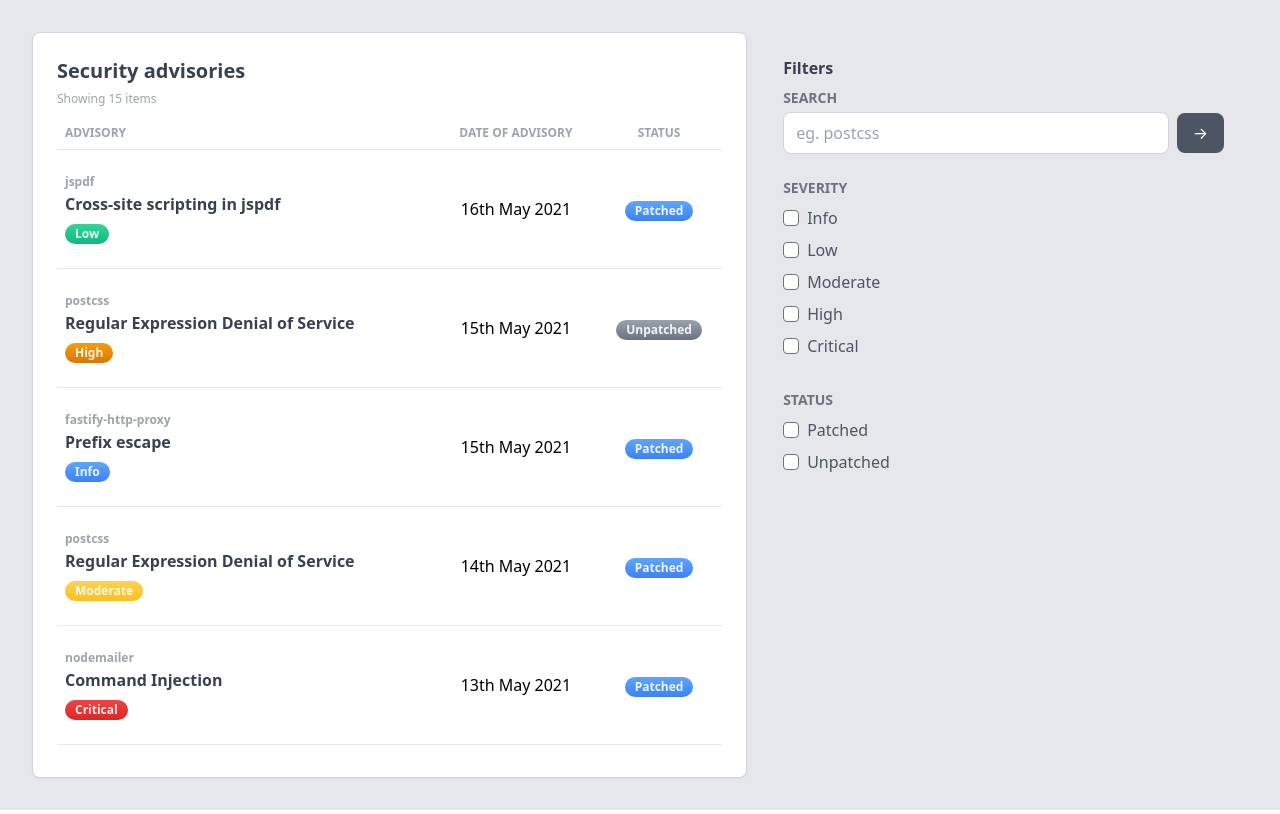
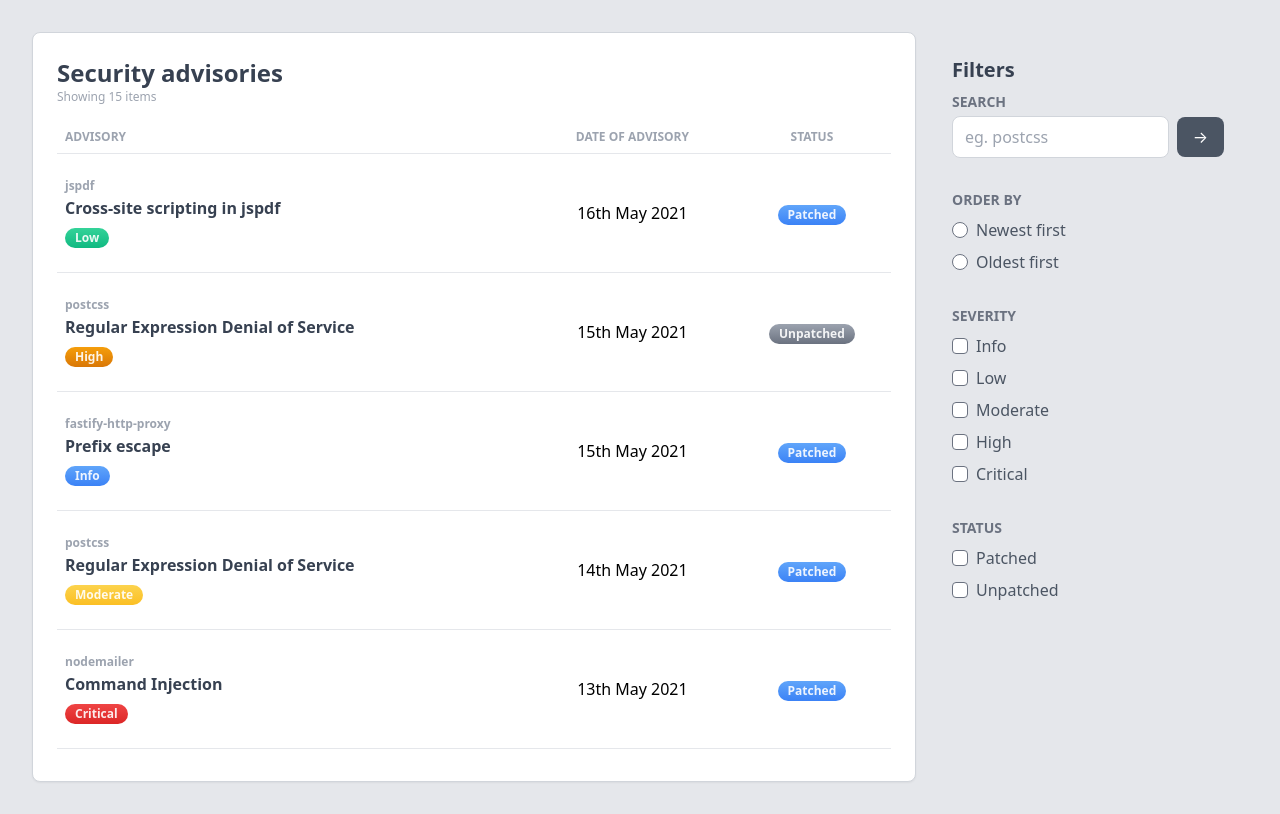
Before and after one commit to seniorcreative/react-coding-test-oct-24, a React (Create React App) app: page / in a window 1280 px wide. Built offline with nearby package versions, Linux system fonts and the light colour scheme.

Commit message:
adds titles to tags in Vulnerabilities component; increase heading sizes

```diff
--- a/src/app/Vulnerabilities/Filters.jsx
+++ b/src/app/Vulnerabilities/Filters.jsx
@@ -1,16 +1,16 @@
 import React from "react";
 
-import { Button, CheckLabel, Fieldset, HeadingThree, Label } from "ui/library";
+import { Button, CheckLabel, Fieldset, HeadingTwo, Label } from "ui/library";
 
 export const Filters = () => {
   return (
     <>
-      <HeadingThree>Filters</HeadingThree>
+      <HeadingTwo>Filters</HeadingTwo>
 
       <Fieldset className="mt-2 mb-6">
         <Label for="search">Search</Label>
 
-        <div class="flex items-center">
+        <div class="flex items-center mb-2">
           <input
             className="block border-1 border-gray-300 form-input mr-2 placeholder-gray-400 px-3 py-2 rounded-lg w-full"
             type="text"
@@ -19,6 +19,28 @@ export const Filters = () => {
           />
           <Button>&rarr;</Button>
         </div>
+      </Fieldset>
+
+      <Fieldset className="mt-2 mb-6">
+        <Label>Order by</Label>
+
+        <CheckLabel>
+          <input
+            type="radio"
+            name="order-by"
+            class="form-radio mr-2 rounded-full text-blue-500"
+          />
+          Newest first
+        </CheckLabel>
+
+        <CheckLabel>
+          <input
+            type="radio"
+            name="order-by"
+            class="form-radio mr-2 rounded-full text-blue-500"
+          />
+          Oldest first
+        </CheckLabel>
       </Fieldset>
 
       <Fieldset className="mt-2 mb-6">
--- a/src/app/Vulnerabilities/Vulnerabilities.jsx
+++ b/src/app/Vulnerabilities/Vulnerabilities.jsx
@@ -3,7 +3,7 @@ import React from "react";
 import { Filters } from "./Filters";
 
 import {
-  HeadingTwo,
+  HeadingOne,
   Small,
   Tag,
   Table,
@@ -17,14 +17,16 @@ import {
 export const Vulnerabilities = () => {
   return (
     <div className="md:flex md:flex-row-reverse">
-      <div className="flex-shrink-0 md:flex-auto mb-4 md:mb-0 md:ml-3 p-4 md:p-6">
+      <div className="flex-shrink-0 md:flex-auto md:max-w-xs mb-4 md:mb-0 md:ml-3 p-4 md:p-6">
         <Filters />
       </div>
 
       <div className="flex-1 md:flex-auto">
         <div className="bg-white border border-gray-300 mx-auto p-4 md:p-6 rounded-lg shadow-sm">
-          <HeadingTwo>Security advisories</HeadingTwo>
-          <Small>Showing 15 items</Small>
+          <div className="mb-4">
+            <HeadingOne>Security advisories</HeadingOne>
+            <Small className="block">Showing 15 items</Small>
+          </div>
 
           <Table>
             <Thead>
@@ -42,11 +44,15 @@ export const Vulnerabilities = () => {
                   <p className="font-bold mb-1 text-gray-700">
                     Cross-site scripting in jspdf
                   </p>
-                  <Tag theme="success">Low</Tag>
+                  <Tag theme="success" title="Severity: Low">
+                    Low
+                  </Tag>
                 </Td>
                 <Td textAlign="center">16th May 2021</Td>
                 <Td textAlign="center">
-                  <Tag theme="info">Patched</Tag>
+                  <Tag theme="info" title="Status: Patched">
+                    Patched
+                  </Tag>
                 </Td>
               </Tr>
 
@@ -56,11 +62,13 @@ export const Vulnerabilities = () => {
                   <p className="font-bold mb-1 text-gray-700">
                     Regular Expression Denial of Service
                   </p>
-                  <Tag theme="warning">High</Tag>
+                  <Tag theme="warning" title="Severity: High">
+                    High
+                  </Tag>
                 </Td>
                 <Td textAlign="center">15th May 2021</Td>
                 <Td textAlign="center">
-                  <Tag>Unpatched</Tag>
+                  <Tag title="Status: Unpatched">Unpatched</Tag>
                 </Td>
               </Tr>
 
@@ -70,11 +78,15 @@ export const Vulnerabilities = () => {
                     fastify-http-proxy
                   </Small>
                   <p className="font-bold mb-1 text-gray-700">Prefix escape</p>
-                  <Tag theme="info">Info</Tag>
+                  <Tag theme="info" title="Severity: Info">
+                    Info
+                  </Tag>
                 </Td>
                 <Td textAlign="center">15th May 2021</Td>
                 <Td textAlign="center">
-                  <Tag theme="info">Patched</Tag>
+                  <Tag theme="info" title="Status: Patched">
+                    Patched
+                  </Tag>
                 </Td>
               </Tr>
 
@@ -84,11 +96,15 @@ export const Vulnerabilities = () => {
                   <p className="font-bold mb-1 text-gray-700">
                     Regular Expression Denial of Service
                   </p>
-                  <Tag theme="alert">Moderate</Tag>
+                  <Tag theme="alert" title="Severity: Moderate">
+                    Moderate
+                  </Tag>
                 </Td>
                 <Td textAlign="center">14th May 2021</Td>
                 <Td textAlign="center">
-                  <Tag theme="info">Patched</Tag>
+                  <Tag theme="info" title="Status: Patched">
+                    Patched
+                  </Tag>
                 </Td>
               </Tr>
 
@@ -98,11 +114,15 @@ export const Vulnerabilities = () => {
                   <p className="font-bold mb-1 text-gray-700">
                     Command Injection
                   </p>
-                  <Tag theme="danger">Critical</Tag>
+                  <Tag theme="danger" title="Severity: Critical">
+                    Critical
+                  </Tag>
                 </Td>
                 <Td textAlign="center">13th May 2021</Td>
                 <Td textAlign="center">
-                  <Tag theme="info">Patched</Tag>
+                  <Tag theme="info" title="Status: Patched">
+                    Patched
+                  </Tag>
                 </Td>
               </Tr>
             </Tbody>
```
